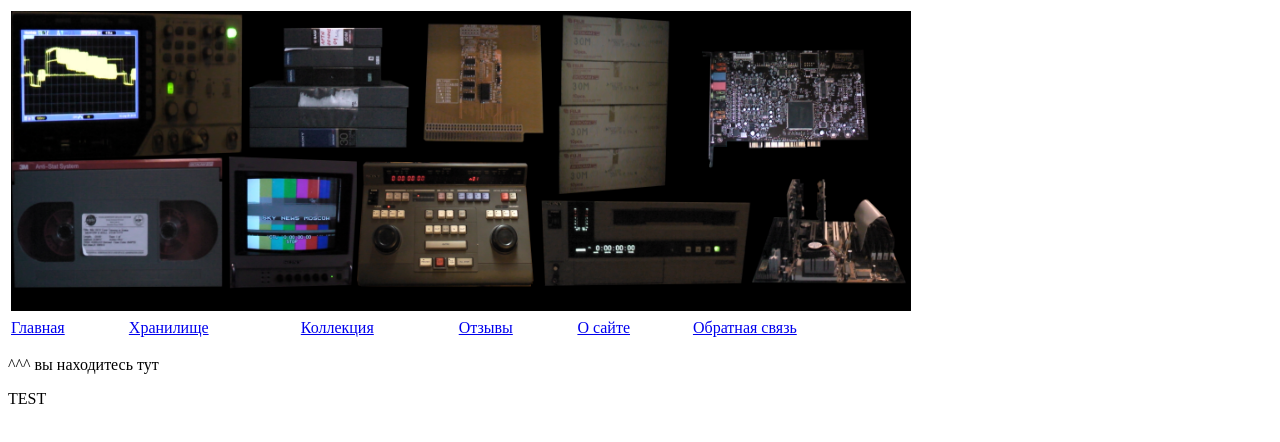
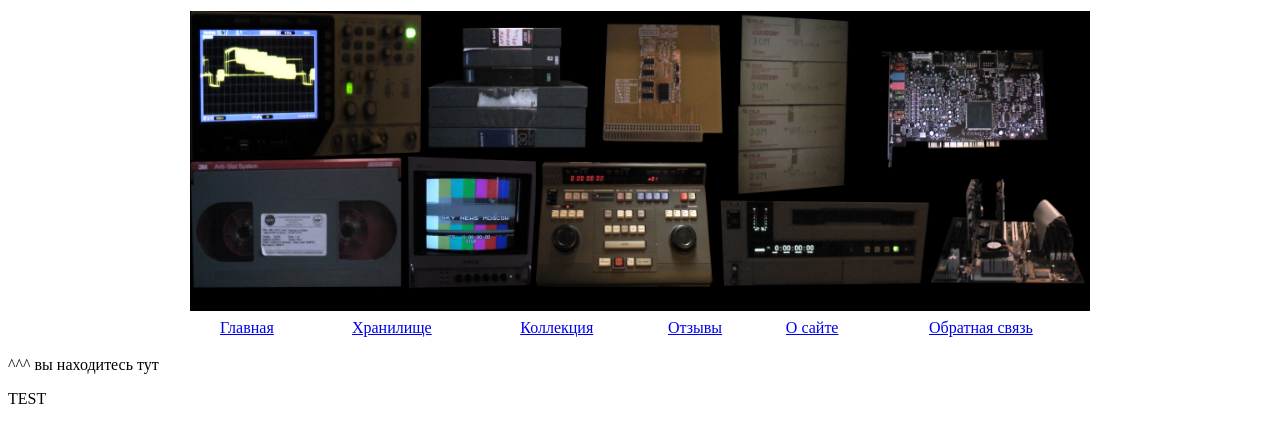
Before and after one commit to Dmeerev/Dmeerev.github.io, a plain HTML site: page index.html in a window 1280 px wide. Drawn offline with Linux system fonts and the light colour scheme.

Commit message:
some bug fixes

```diff
--- a/index.html
+++ b/index.html
@@ -1,5 +1,19 @@
 <!DOCTYPE html>
 <table class="steelBlueCols">
+  <html>
+ <head>
+  <meta charset="utf-8">
+  <style>
+   table {
+    width: 900px;
+
+    margin: auto;
+   }
+   td {
+    text-align: center;
+   }
+  </style>
+ </head>
 <tbody>
 <tr>
 <td colspan="6" align="center"><img src="https://dmeerev.github.io/images/site_page_crop1080.png" width="900" height="300" /></td>
@@ -14,5 +28,5 @@
 </tr>
 </tbody>
 </table>
-<p>   ^^^ вы находитесь тут </p>
+<p>        ^^^ вы находитесь тут </p>
 <p>TEST</p>
```
Also changed, not shown: 404.md (line endings or trailing spaces).
